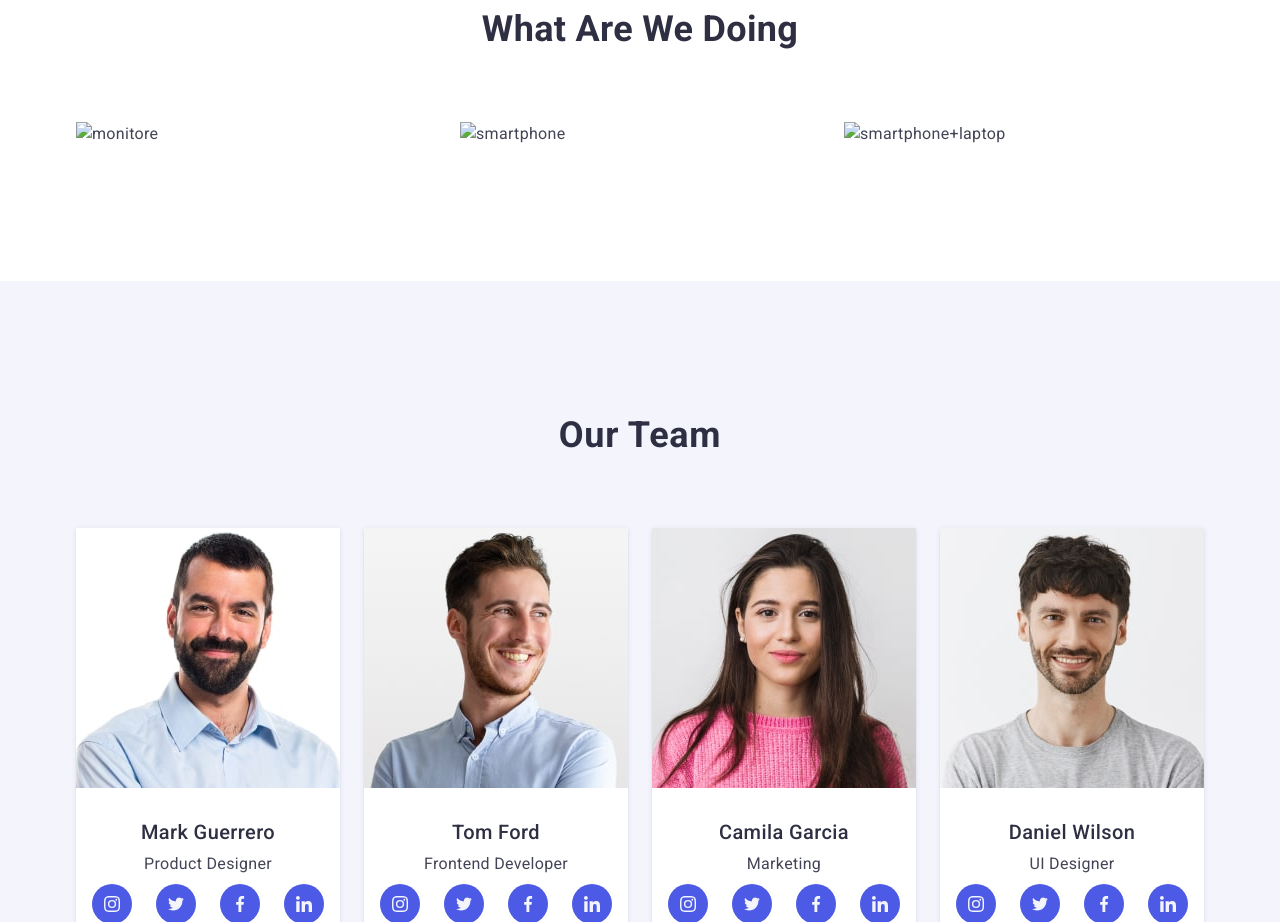
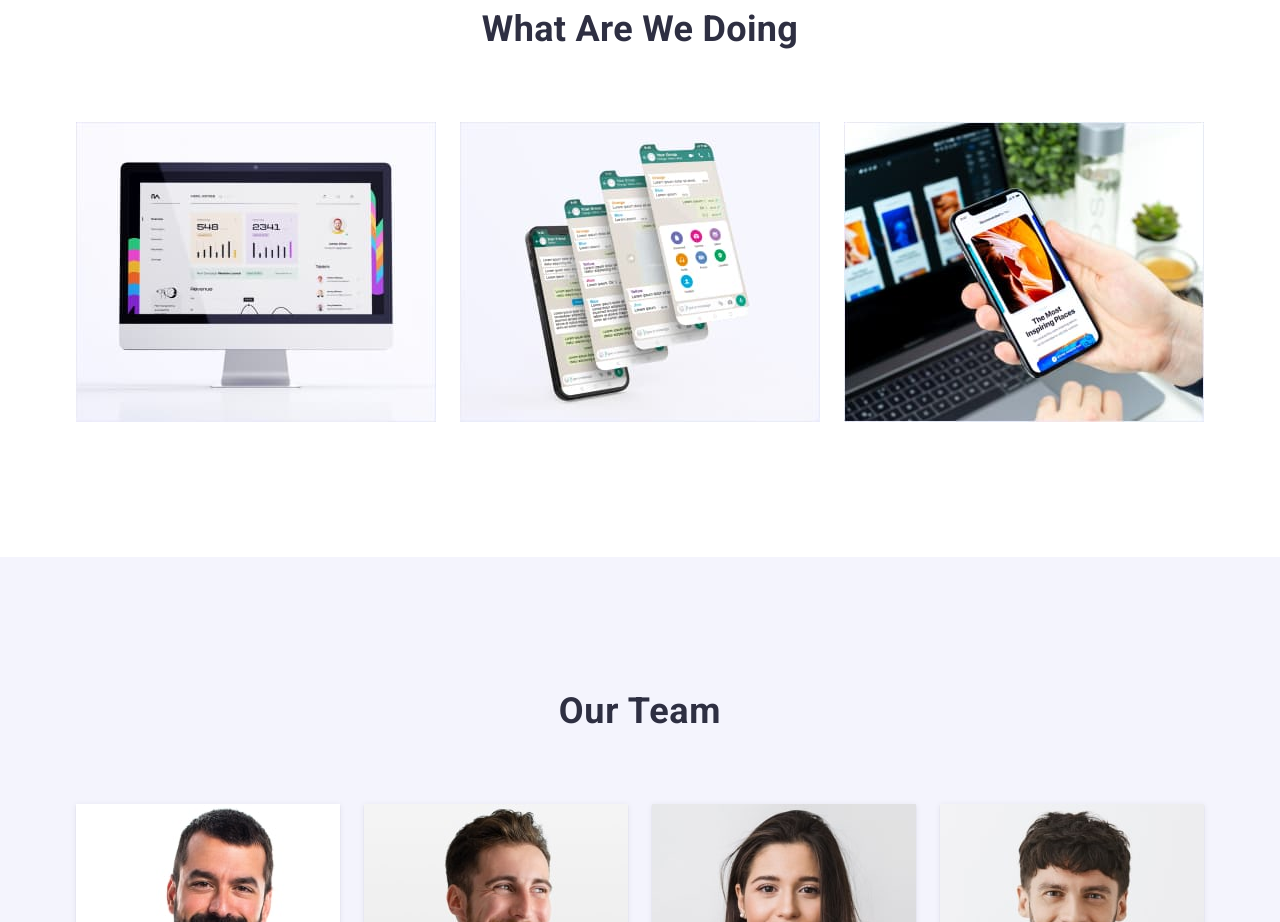
Before and after one commit to rainxd2704/hw04, a plain HTML site: page index.html in a window 1280 px wide. Shown: the part 1200-2122 px from the top of the page. Drawn offline with nearby package versions, Linux system fonts and the light colour scheme; the site is published under a folder, as on GitHub Pages, so addresses that start at the root find nothing.

Commit message:
Update index.html

```diff
--- a/index.html
+++ b/index.html
@@ -123,11 +123,11 @@
         <h2 class="section-title">What are we doing</h2>
         <ul class="projects-list list">
           <li class="item">
-             <img src="/img/monitor-desctop.jpg" width="360" alt="monitore"></li>
+             <img src="./img/monitor-desctop.jpg" width="360" alt="monitore"></li>
           <li class="item">
-             <img src="/img/phones-deesctop.jpg" width="360" alt="smartphone"></li>
+             <img src="./img/phones-deesctop.jpg" width="360" alt="smartphone"></li>
           <li class="item">
-             <img src="/img/phone-in-hands.jpg" width="360" alt="smartphone+laptop"></li>
+             <img src="./img/phone-in-hands.jpg" width="360" alt="smartphone+laptop"></li>
         </ul>
       </div>
     </section>
```
